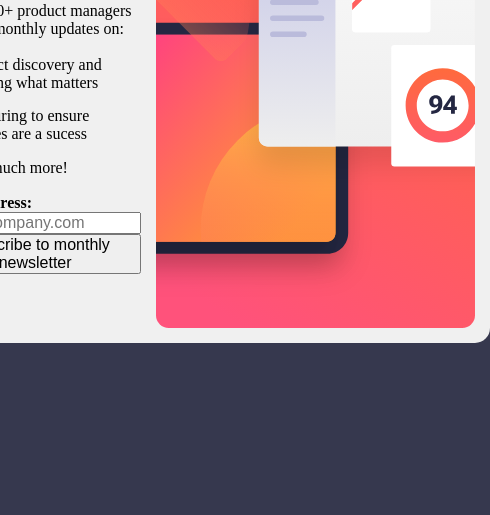
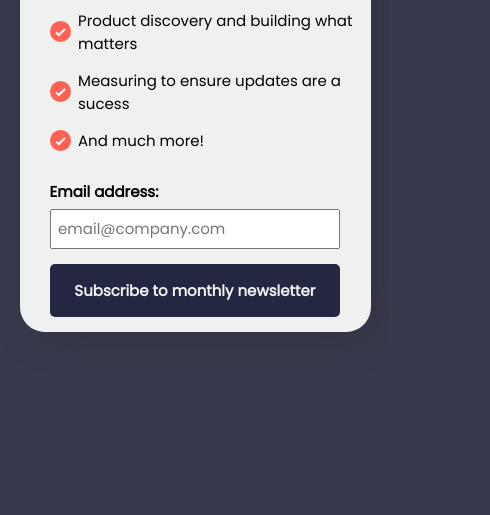
Before and after one commit to ViniciusBeuther/Newsletter-Signup-Form, a website: page src/index.html in a window 390 px wide. Shown: the part 329-844 px from the top of the page, 490 px wide, since content can reach past the window. Drawn offline with Linux system fonts and the light colour scheme.

Commit message:
Finished home page
Finished the styling for the home page and make it responsive for all devices

```diff
--- a/src/index.html
+++ b/src/index.html
@@ -35,7 +35,7 @@
             </ul>
             <div id="email-area">
                 <p><strong>Email address:</strong></p>
-                <input type="text" name="email-input" id="email-input" placeholder="email@company.com">
+                <input type="email" name="email-input" id="email-input" placeholder="email@company.com">
 
                 <button id="submit-email-btn">Subscribe to monthly newsletter</button>
             </div>
--- a/styles/style.scss
+++ b/styles/style.scss
@@ -6,12 +6,18 @@ $background-color: hsl(235, 18%, 26%);
 $Grey: hsl(231, 7%, 60%);
 $White: #f0f0f0;
 
+
+// IMPORT FONTS //
+@import url('https://fonts.googleapis.com/css2?family=Fira+Sans:wght@100&family=Poppins&display=swap');
+
+
 // Clear all styles in page //
 *{
     margin: 0px;
     padding: 0px;
     box-sizing: border-box;
-    font-size: 16px;
+    font-size: 15px;
+    font-family: 'Poppins', sans-serif;
 }
 
 // Background standard style //
@@ -35,13 +41,14 @@ div#container{
     background-color: $White;
     width: 700px;
     height: 500px;
-    border-radius: 15px;
+    border-radius: 25px;
+    box-shadow: 10px 10px 39px -13px rgba(51,51,51,1);
 }
 
 // Container with the illustration on right side //
 div#container-right-side{
     img{
-        height: 31.5em;
+        height: 30.5em;
         padding: 0.9375em 0.9375em 0.9375em 0em;
     }
 }
@@ -56,7 +63,7 @@ div#container-left-side{
     flex-direction: column;
 
     h1#title{
-        font-size: 48px;
+        font-size: 32px;
         margin: 0.35em 0 0.35em 0;
 
 
@@ -77,3 +84,49 @@ div#container-left-side{
     }
 
 }
+
+div#email-area{
+    p{
+        padding: 0.9375em 0em 0.375em 0em;
+    }
+
+    input{
+        width: 95%;
+        outline: none;
+        padding: 0.4375em;
+        margin-bottom: 1em;
+    }
+
+    #submit-email-btn{
+        padding: 1em;
+        width: 95%;
+        font-weight: bold;
+        margin: auto;
+        color: $White;
+        background-color: $DarkSlateGrey;
+        border-radius: 5px;
+        border: none;
+
+    }
+
+    #submit-email-btn:hover{
+        box-shadow: 10px 10px 39px -13px rgba(0,0,0,0.75);
+        background: linear-gradient(160deg, rgba(255,82,123,1) 35%, rgba(255,105,62,1) 77%);
+        cursor: pointer;
+    }
+
+}
+
+@media (max-width: 768px) {
+    div#container {
+        width: 90%;
+        height: auto;
+        margin: 10px;
+    }
+
+    div#container-right-side {
+        img {
+            display: none;
+        }
+    }
+}
```
Also changed, not shown: styles/style.css, 1 other file.
